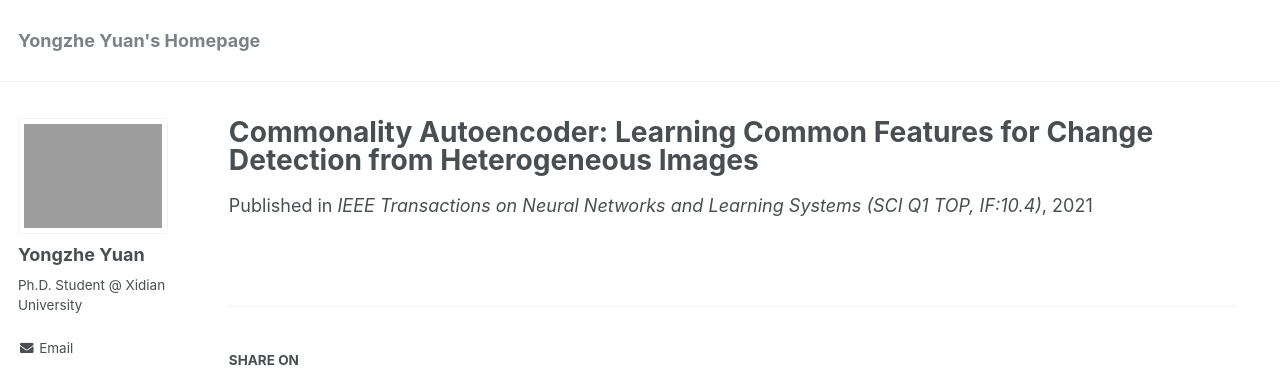
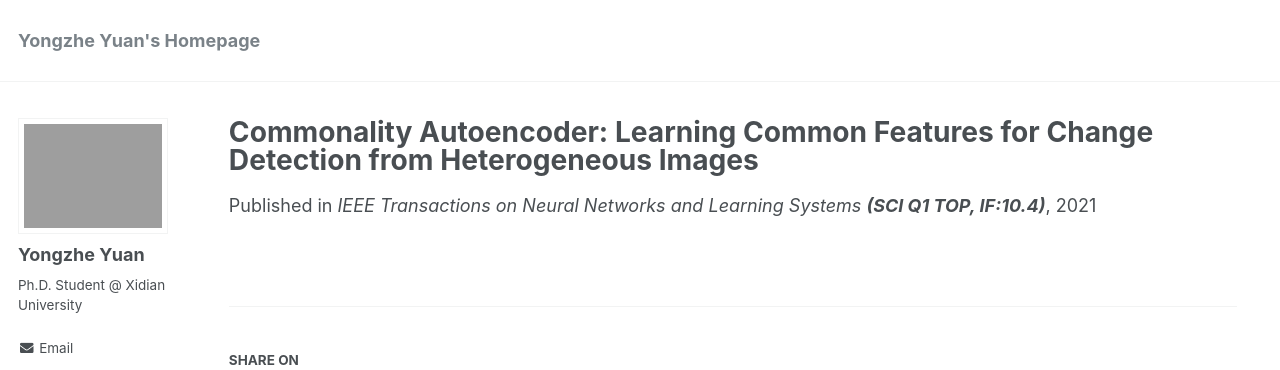
Before and after one commit to YYZMARS/YYZMARS.github.io, a Jekyll site: the page built from _publications/paper1.md, in a window 1280 px wide. Shown: the top 370 px of the page. Built offline with Jekyll 4.4.1, drawn with Linux system fonts in a browser that asks for light colours; a script that is not in the unit is left out.

```diff
--- a/_publications/paper1.md
+++ b/_publications/paper1.md
@@ -7,7 +7,7 @@ dd: February 18, 2021
 author: Yue Wu, Jiaheng Li, <b>Yongzhe Yuan</b>, AK Qin, Qiguang Miao, Maoguo Gong
 tag1: Remote Sensing
 tag2: Change Detection
-venue: IEEE Transactions on Neural Networks and Learning Systems (SCI Q1 TOP, IF:10.4)
+venue: IEEE Transactions on Neural Networks and Learning Systems <b>(SCI Q1 TOP, IF:10.4)</b>
 paperurl: https://ieeexplore.ieee.org/abstract/document/9357940
 codeurl: https://ieeexplore.ieee.org/abstract/document/9357940
 ---
```
